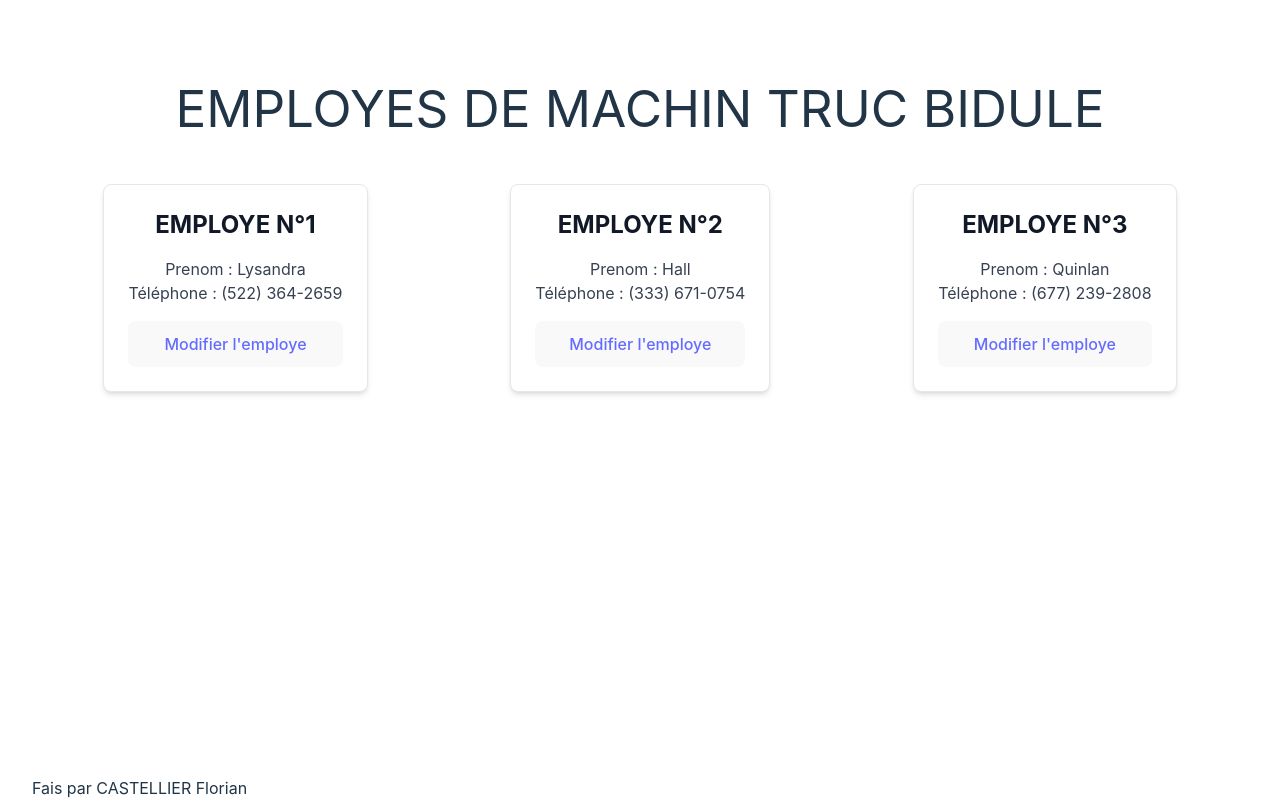
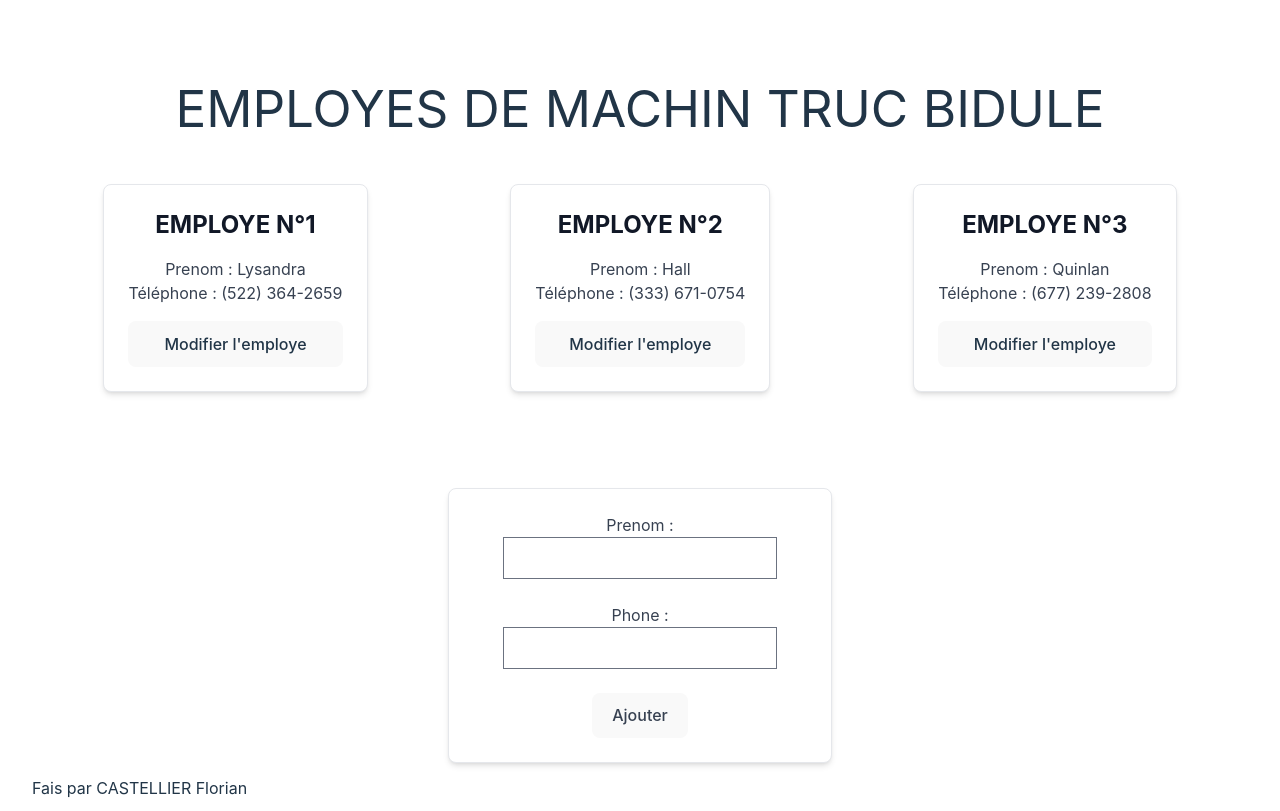
Before and after one commit to ToadyGamer/Cours-React, a React (Vite) app in the folder my-react-app/: page / in a window 1280 px wide. Built offline with nearby package versions, Linux system fonts and the light colour scheme.

Commit message:
[ADD] - Add employe

```diff
--- /dev/null
+++ b/my-react-app/src/Profile/AddProfile.tsx
@@ -0,0 +1,55 @@
+import { useState } from 'react';
+import '../App.css'
+import Profile from './Profile.tsx'
+import { Card } from 'flowbite-react';
+
+function AddProfile(props : {AddEmploye : (newEmploye : {prenom: string; phone: string; }) => void}) {
+
+  const [prenom, SetPrenom] = useState("");
+  const [phone, SetPhone] = useState("");
+
+  function Submit() {
+    let employe = {prenom, phone}
+    employe.prenom = prenom;
+    employe.phone = phone;
+
+    props.AddEmploye(employe);
+
+    // <Profile newEmploye={employe}/>
+    // let updatedEmployes = [...employes];
+
+    // updatedEmployes[employe].prenom = prenom;
+    // updatedEmployes[employe].phone = phone;
+
+    // SetEmployes(updatedEmployes);
+  }
+
+  const PrenomHandler = (e:  React.ChangeEvent<HTMLInputElement>) => {
+    SetPrenom(e.target.value);
+  }
+  const PhoneHandler = (e:  React.ChangeEvent<HTMLInputElement>) => {
+    SetPhone(e.target.value);
+  }
+
+
+  return (
+    <>
+      <Card className="max-w-sm form">
+        <form onSubmit={Submit}>
+          <p className="font-normal text-gray-700 dark:text-gray-400">
+            <label>
+              Prenom : <input type="text" value={prenom} onChange={PrenomHandler} name='newPrenom'/>
+            </label> <br /> <br />
+            <label>
+              Phone : <input type="text" value={phone} onChange={PhoneHandler} name='newPhone'/>
+            </label> <br /> <br />
+
+            <button type='button' onClick={Submit}>Ajouter</button>
+          </p>
+        </form>
+      </Card>
+    </>
+  )
+}
+
+export default AddProfile
--- a/my-react-app/src/Profile/Profile.tsx
+++ b/my-react-app/src/Profile/Profile.tsx
@@ -1,6 +1,7 @@
 import '../App.css'
 
-import { useState } from 'react';
+import AddProfile from './AddProfile.tsx'
+import { useState, useEffect } from 'react';
 import { Card } from 'flowbite-react';
 
 function Profile() {
@@ -26,6 +27,15 @@ const [prenom, SetPrenom] = useState("");
 const [phone, SetPhone] = useState("");
 const [employe, SetEmploye] = useState(-1);
 
+  function AddAEmploye(newEmploye : {prenom: string; phone: string; }){
+
+    let updatedEmployes = [...employes];
+
+    updatedEmployes.push(newEmploye);
+
+    SetEmployes(updatedEmployes);
+  }
+
   function ModifyAProfile(i : number){
     if(visible)
     {
@@ -46,6 +56,12 @@ const [employe, SetEmploye] = useState(-1);
         SetVisibility(true);
     }
   }
+
+  //A CHAQUE FOIS QU'UNE FONCTION EST APPELLE, ON UTILISE LE USEEFFECT.
+  //D'OU L'IMPORTANCE DE BIEN SEPARER SES PAGES EN DIFFERENTS TSX
+  useEffect(() => {
+    console.log(`Modification d'un employe n°${employe} !`);
+  });
 
   function Submit() {
     let updatedEmployes = [...employes];
@@ -71,7 +87,7 @@ const [employe, SetEmploye] = useState(-1);
         {employes.map((element, i) =>
         <>
           <li className='Employe'>
-            <Card href="#" className="max-w-sm listEmploye">
+            <Card className="max-w-sm listEmploye">
             <h5 className="text-2xl font-bold tracking-tight text-gray-900 dark:text-white">
               EMPLOYE N°{i + 1}
             </h5>
@@ -92,9 +108,9 @@ const [employe, SetEmploye] = useState(-1);
       <br />
 
       {visible &&
-      <Card href="#" className="max-w-sm form">
-        <p className="font-normal text-gray-700 dark:text-gray-400">
-          <form onSubmit={Submit}>
+      <Card className="max-w-sm form">
+        <form onSubmit={Submit}>
+          <p className="font-normal text-gray-700 dark:text-gray-400">
             <label>
               Prenom : <input type="text" value={prenom} onChange={PrenomHandler} name='newPrenom'/>
             </label> <br /> <br />
@@ -103,11 +119,12 @@ const [employe, SetEmploye] = useState(-1);
             </label> <br /> <br />
 
             <button type='submit'>Modifier</button>
-          </form>
-        </p>
+          </p>
+        </form>
       </Card>
       }
 
+      <AddProfile AddEmploye={AddAEmploye}/>
 
     </>
   )
```
Also changed, not shown: my-react-app/src/Profile/ModifyProfile.tsx (deleted, +0 -28 lines).
